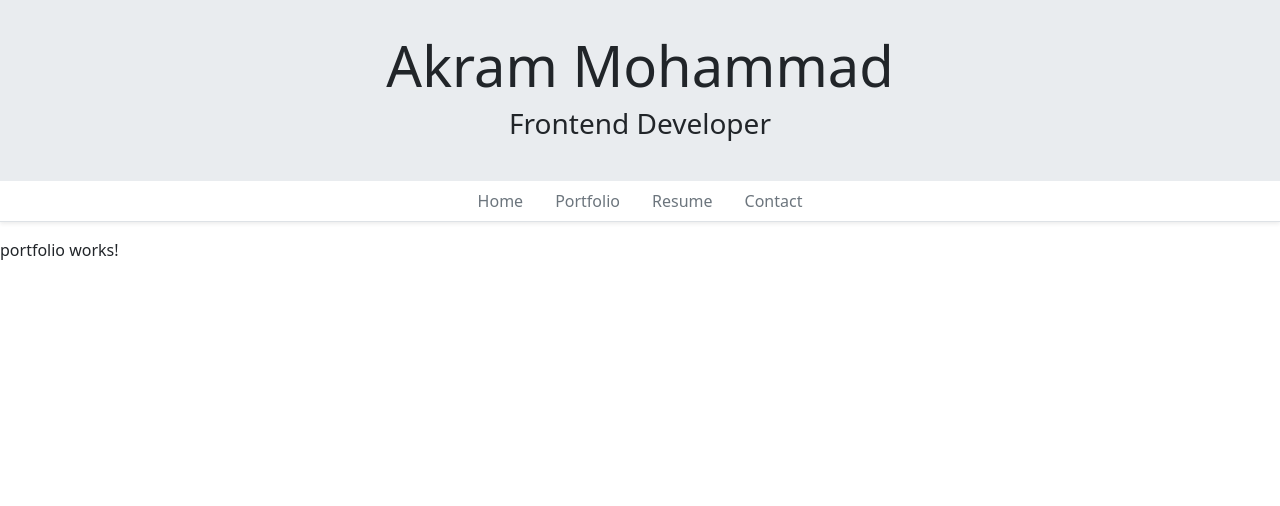
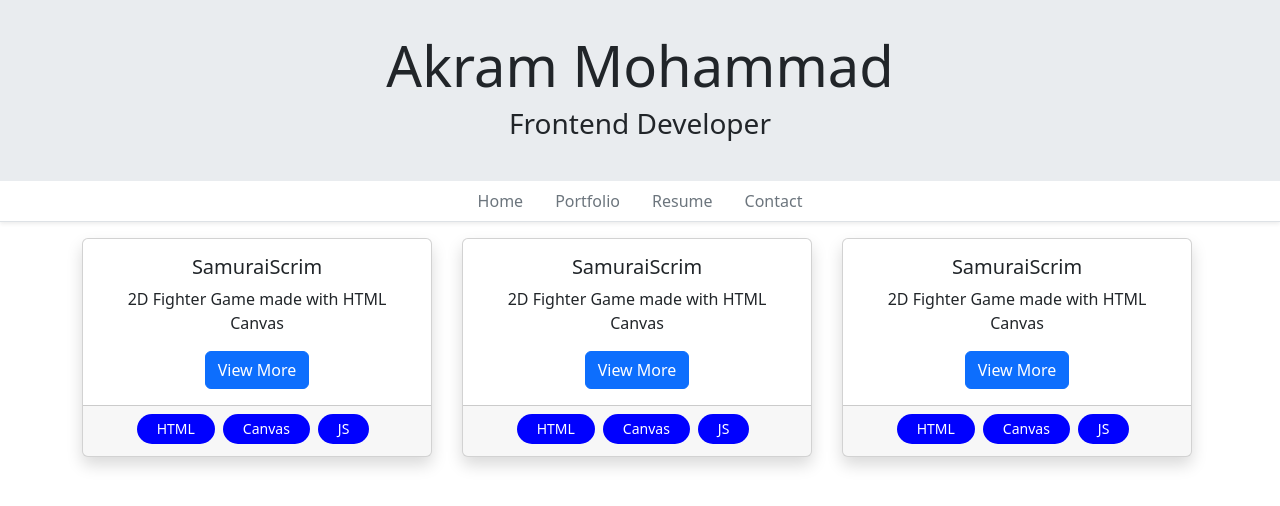
Before and after one commit to lKryml/angular-portfolio, an Angular app: page /portfolio in a window 1280 px wide. Shown: the top 506 px of the page. Built offline with nearby package versions, Linux system fonts and the light colour scheme.

Commit message:
implemented card component and communication between card/portfolio

```diff
--- a/src/app/app.module.ts
+++ b/src/app/app.module.ts
@@ -10,9 +10,10 @@ import { HomeComponent } from './home/home.component';
 import { PortfolioComponent } from './portfolio/portfolio.component';
 import { ResumeComponent } from './resume/resume.component';
 import { ContactComponent } from './contact/contact.component';
+import { ProjectCardComponent } from './project-card/project-card.component';
 
 @NgModule({
-  declarations: [AppComponent, HeaderComponent, NavComponent, HomeComponent, PortfolioComponent, ResumeComponent, ContactComponent],
+  declarations: [AppComponent, HeaderComponent, NavComponent, HomeComponent, PortfolioComponent, ResumeComponent, ContactComponent, ProjectCardComponent],
   imports: [BrowserModule, AppRoutingModule, BrowserAnimationsModule],
   providers: [],
   bootstrap: [AppComponent],
--- a/src/app/portfolio/portfolio.component.html
+++ b/src/app/portfolio/portfolio.component.html
@@ -1 +1,34 @@
-<p>portfolio works!</p>
+<div class="container">
+  <div class="row">
+    <div
+      class="col-lg-4 col-md-6 mb-4"
+      style="max-width: 380px; min-width: 380px"
+    >
+      <app-project-card
+        projectTitle="SamuraiScrim"
+        projectDescription="2D Fighter Game made with HTML Canvas"
+        [skills]="['HTML', 'Canvas', 'JS']"
+      ></app-project-card>
+    </div>
+    <div
+      class="col-lg-4 col-md-6 mb-4"
+      style="max-width: 380px; min-width: 380px"
+    >
+      <app-project-card
+        projectTitle="SamuraiScrim"
+        projectDescription="2D Fighter Game made with HTML Canvas"
+        [skills]="['HTML', 'Canvas', 'JS']"
+      ></app-project-card>
+    </div>
+    <div
+      class="col-lg-4 col-md-6 mb-4"
+      style="max-width: 380px; min-width: 380px"
+    >
+      <app-project-card
+        projectTitle="SamuraiScrim"
+        projectDescription="2D Fighter Game made with HTML Canvas"
+        [skills]="['HTML', 'Canvas', 'JS']"
+      ></app-project-card>
+    </div>
+  </div>
+</div>
--- /dev/null
+++ b/src/app/project-card/project-card.component.html
@@ -0,0 +1,15 @@
+<div class="card shadow text-center" style="max-width: 350px; min-width: 350px">
+  <div class="card-body">
+    <h5 class="card-title">{{ projectTitle }}</h5>
+    <p class="card-text">
+      {{ projectDescription }}
+    </p>
+    <button class="btn btn-primary">View More</button>
+  </div>
+
+  <div class="card-footer">
+    <div class="d-flex flex-wrap justify-content-center">
+      <div class="tag me-2 mb-1" *ngFor="let skill of skills">{{ skill }}</div>
+    </div>
+  </div>
+</div>
--- /dev/null
+++ b/src/app/project-card/project-card.component.scss
@@ -0,0 +1,10 @@
+.tag {
+  padding: 0 20px;
+  height: 30px;
+  width: fit-content;
+  font-size: 14px;
+  line-height: 30px;
+  border-radius: 25px;
+  background-color: blue;
+  color: white;
+}
```
Also changed, not shown: src/app/project-card/project-card.component.ts (added, +12 -0 lines).
